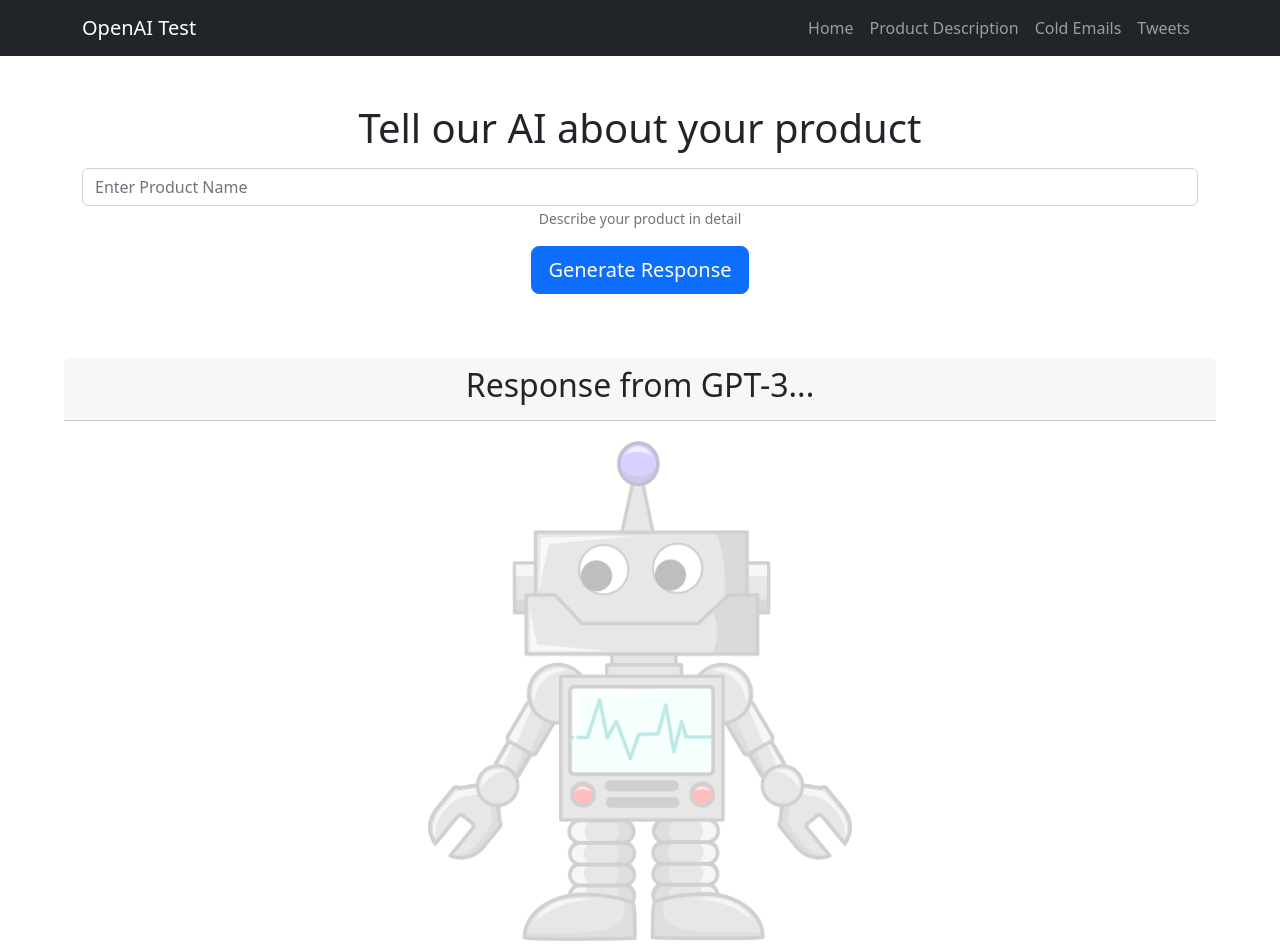
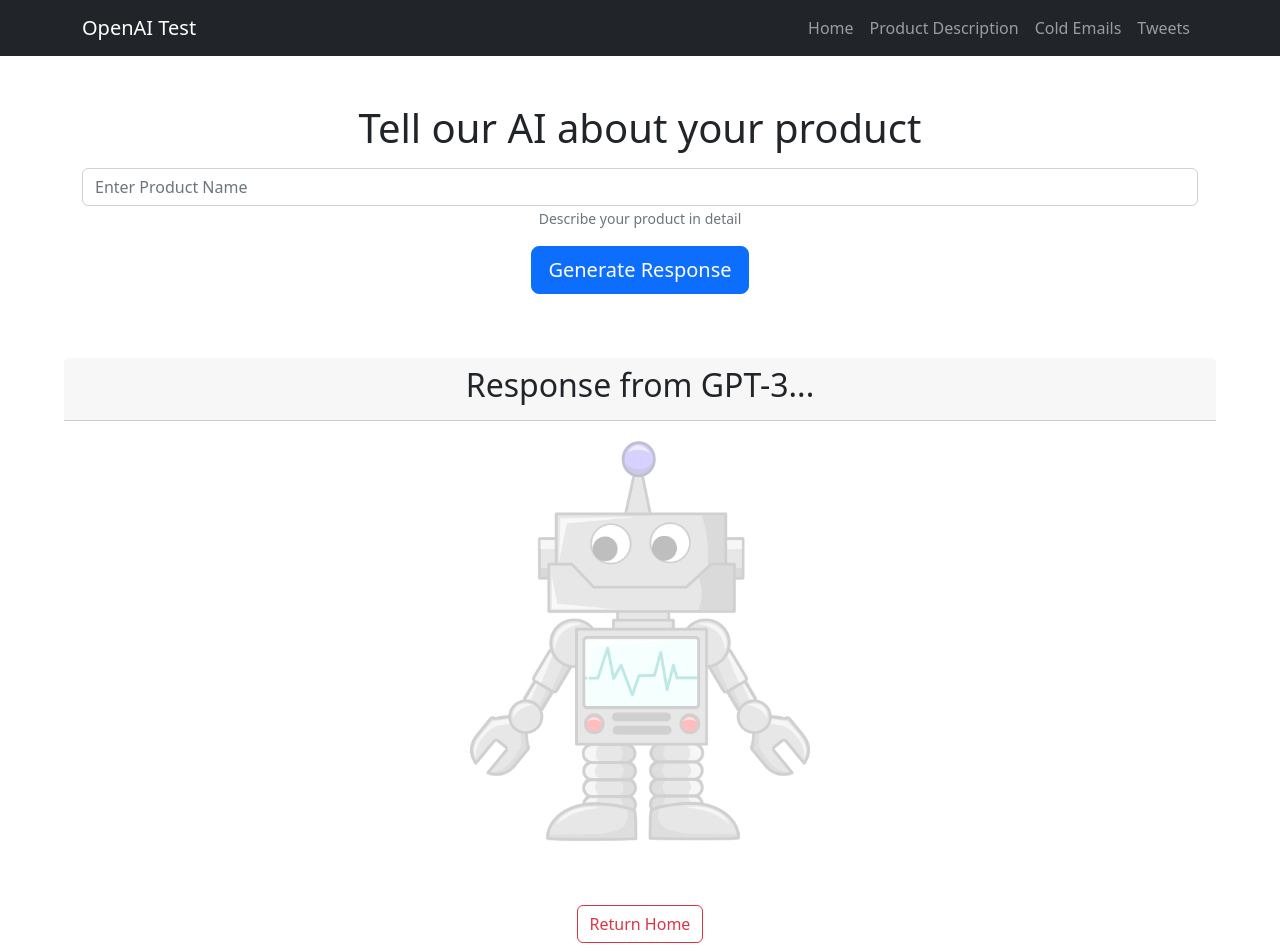
Before and after one commit to BHessel/open-AI-tools, a React (Create React App) app: page /product-desc in a window 1280 px wide. Shown: the top 952 px of the page. Built offline with nearby package versions, Linux system fonts and the light colour scheme.

Commit message:
polished up Product Desc, button to return home

```diff
--- a/src/App.css
+++ b/src/App.css
@@ -66,6 +66,11 @@
   /* padding: 20px 0px 0px 0px; */
   margin-top: 20px;
   object-fit: contain;
-  height: 500px;
+  height: 400px;
   opacity: .25;
 }
+
+.card-text {
+  margin-top: 20px;
+  text-align: left;
+}
--- a/src/components/ProductDesc.js
+++ b/src/components/ProductDesc.js
@@ -4,6 +4,7 @@ import Form from "react-bootstrap/Form";
 import Button from "react-bootstrap/Button";
 import Card from "react-bootstrap/Card";
 import Robot from "../images/Cartoon_Robot.png";
+import { Link } from "react-router-dom";
 const { Configuration, OpenAIApi } = require("openai");
 
 const ProductDesc = () => {
@@ -65,6 +66,11 @@ const ProductDesc = () => {
           )}
         </Card.Body>
       </Card>
+      <Link to="/">
+        <Button variant="outline-danger" className="pad-bottom">
+          Return Home
+        </Button>
+      </Link>
     </div>
   );
 };
```
